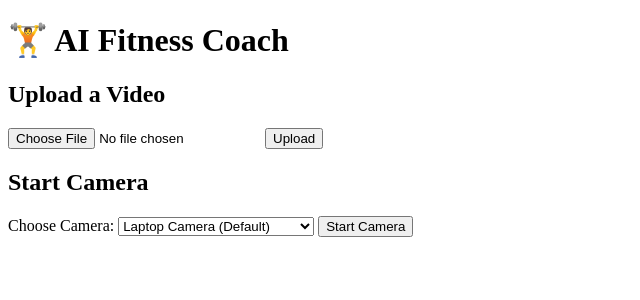
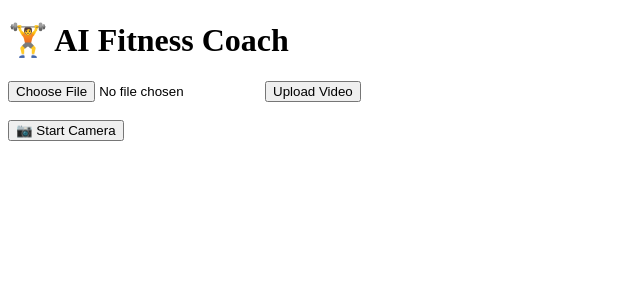
Before and after one commit to ashish-29-2003/AI-Fitness-Coach, a Flask app: page / in a window 1280 px wide. Shown: the top 300 px of the page, without its empty margins (0-640 px from the left). Run offline with Flask 3, Linux system fonts and the light colour scheme.

Commit message:
Simplified camera handling (browser controls external camera selection, faster startup)

```diff
--- a/templates/index.html
+++ b/templates/index.html
@@ -6,22 +6,13 @@
 </head>
 <body>
   <h1>🏋️ AI Fitness Coach</h1>
-
-  <h2>Upload a Video</h2>
   <form action="/upload" method="post" enctype="multipart/form-data">
     <input type="file" name="video" accept="video/*">
-    <button type="submit">Upload</button>
+    <button type="submit">Upload Video</button>
   </form>
-
-  <h2>Start Camera</h2>
-  <form action="/start_camera" method="post">
-    <label for="camera_index">Choose Camera:</label>
-    <select name="camera_index" id="camera_index">
-      <option value="0">Laptop Camera (Default)</option>
-      <option value="1">External Camera (USB)</option>
-      <option value="2">Other Camera (HDMI / Extra)</option>
-    </select>
-    <button type="submit">Start Camera</button>
-  </form>
+  <br>
+  <a href="/camera">
+    <button>📷 Start Camera</button>
+  </a>
 </body>
 </html>
```
